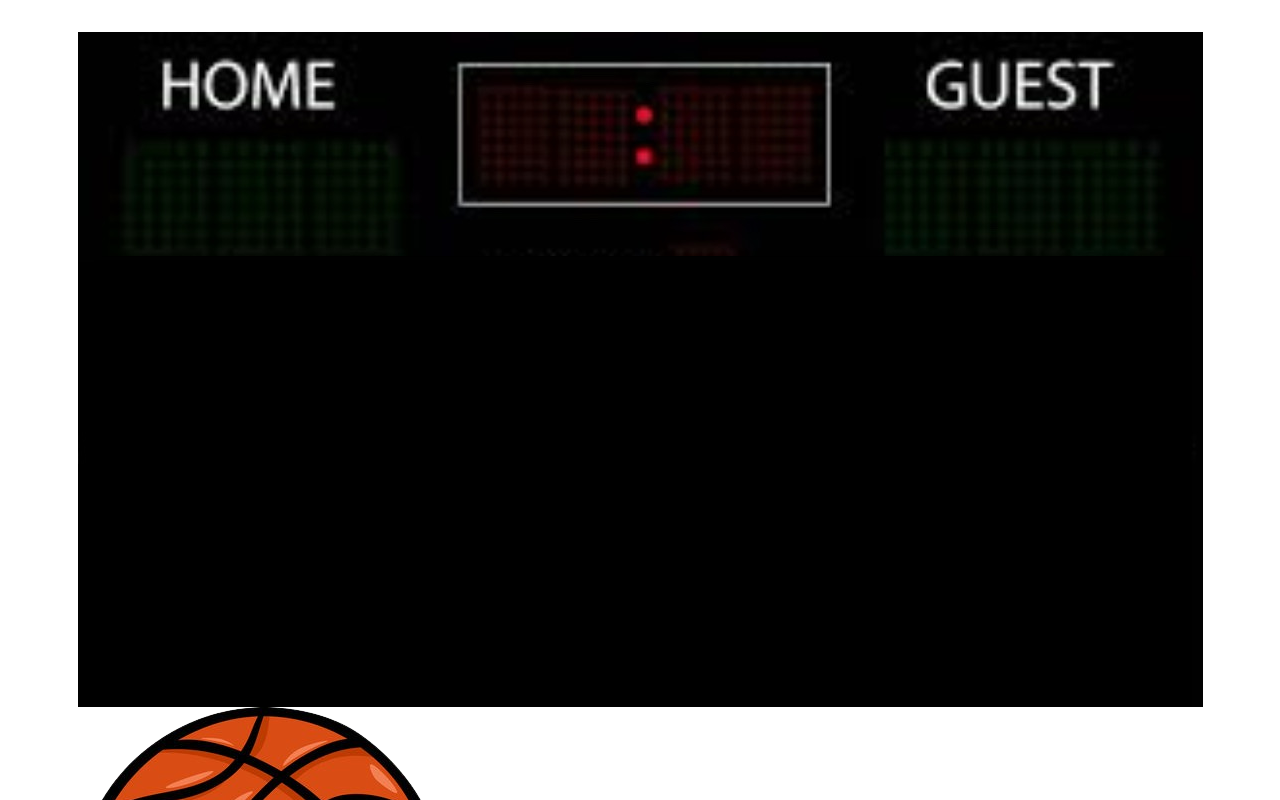
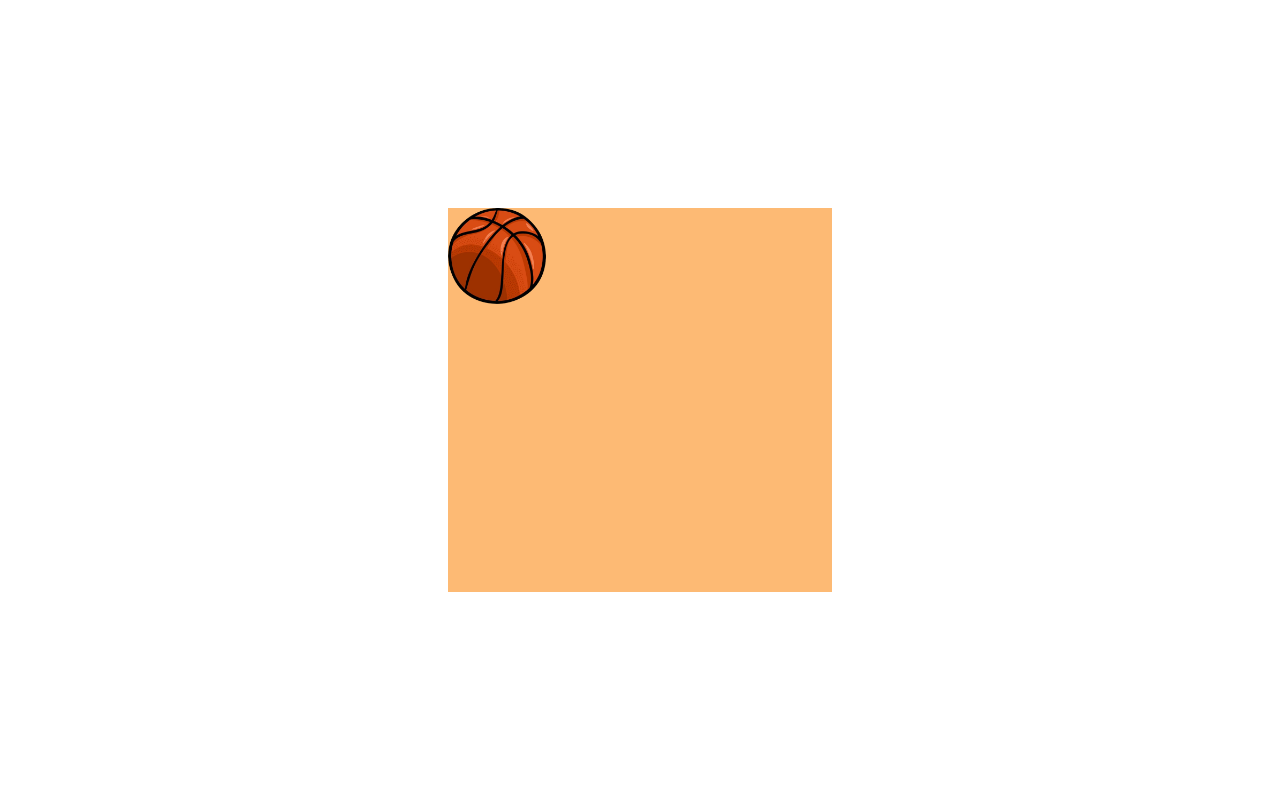
Before and after one commit to DiandreMiller/resume, a React (Vite) app: page / in a window 1280 px wide. Shown: the top 800 px of the page. Built offline with nearby package versions, Linux system fonts and the light colour scheme.

Commit message:
style: properly sized basketball

```diff
--- a/src/Components/BallBounce.tsx
+++ b/src/Components/BallBounce.tsx
@@ -3,10 +3,14 @@ import basketball from '../Assets/basketball-removebg-preview.png'
 
 const BallBounce = () => {
 
+
+
     return (
 
         <div>
-            <img src={basketball} />
+            <section className="h-96 w-96 bg-orange-300" >
+                <img className="h-1/4" src={basketball} />
+            </section>
         </div>
     )
 }
--- a/src/Components/HomeComponent.tsx
+++ b/src/Components/HomeComponent.tsx
@@ -6,7 +6,7 @@ const HomeComponent = () => {
 
     return (
         <div>
-            <img src={scoreboard3} />
+            {/* <img src={scoreboard3} /> */}
             <BallBounce />
         </div>
 
```
